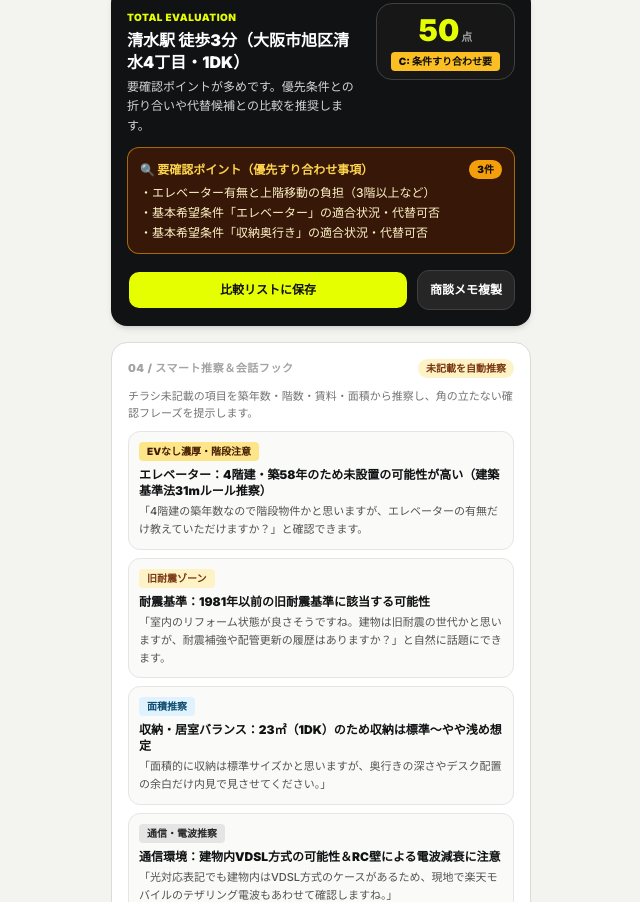
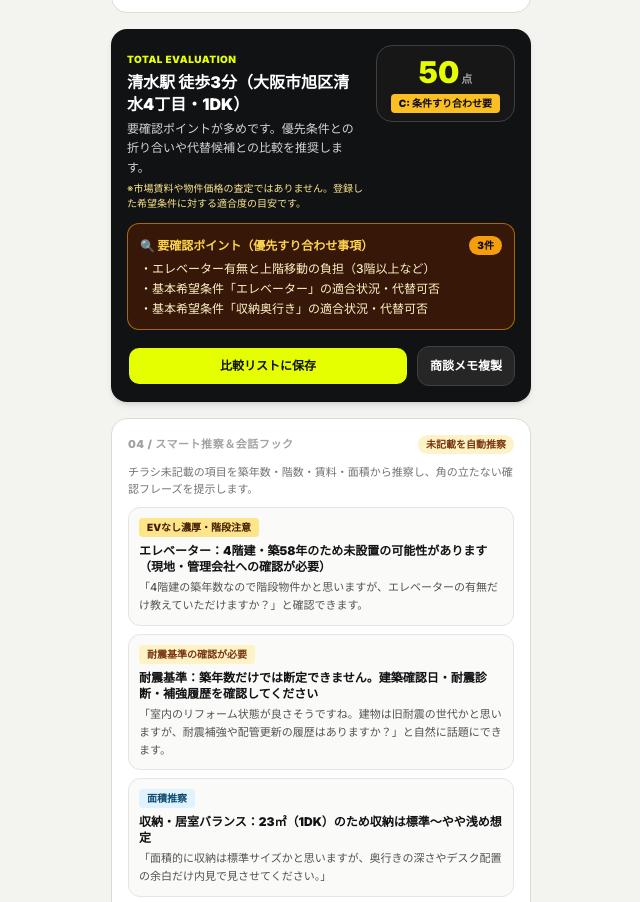
Before and after one commit to studiocalx/maisoku, a plain HTML site: page index.html in a window 1280 px wide. Shown: the part 1097-1999 px from the top of the page, without its empty margins (319-959 px from the left). Drawn offline with nearby package versions, Linux system fonts and the light colour scheme.

Commit message:
Clarify evaluation scope and soften unsupported building inferences

```diff
--- a/index.html
+++ b/index.html
@@ -295,6 +295,7 @@
             <div id="railAnalysisSummary" class="bg-[#F8F8F6] rounded-xl p-2.5 text-xs text-neutral-700 font-medium leading-relaxed border border-neutral-200">
               <!-- JSで沿線分析を表示 -->
             </div>
+            <p class="text-[10px] text-neutral-500">※路線・停車種別・乗換ハブ性は選択内容に基づく簡易評価です。最新の運行情報や駅データを自動照合する機能ではありません。</p>
           </div>
 
           <!-- ミニ地図（同心円距離リング＆生活圏ピン＋外部地図リンク） -->
@@ -351,6 +352,7 @@
                 <span class="text-[10px] font-black uppercase tracking-wider text-[#E6FF00]">Total Evaluation</span>
                 <h2 id="evalTitleDisplay" class="text-base font-black leading-snug mt-0.5">物件名</h2>
                 <p id="evalVerdictText" class="text-xs text-neutral-300 mt-1 leading-relaxed">判定コメント</p>
+                <p class="text-[10px] text-amber-200 mt-1">※市場賃料や物件価格の査定ではありません。登録した希望条件に対する適合度の目安です。</p>
               </div>
               <div class="shrink-0 bg-neutral-900 border border-neutral-700 rounded-2xl px-3.5 py-2 text-center min-w-[86px]">
                 <div class="flex items-baseline justify-center">
@@ -893,13 +895,13 @@
     function generateSmartInferences(prop) {
       const inferences = [];
 
-      // 1. エレベーター推察（建築基準法31mルール・築古低中層）
+      // 1. エレベーター推察（築年数・建物階数からの参考推察。法令判定ではない）
       if (!state.mustHaves.ev && prop.buildAge >= 25 && prop.maxFloor <= 6) {
         const isUpperNoEv = prop.floorNum >= 3;
         inferences.push({
           tag: isUpperNoEv ? 'EVなし濃厚・階段注意' : '設備推察',
           badgeClass: isUpperNoEv ? 'bg-amber-200 text-amber-950' : 'bg-amber-100 text-amber-900',
-          title: `エレベーター：${prop.maxFloor}階建・築${prop.buildAge}年のため未設置の可能性が高い（建築基準法31mルール推察）`,
+          title: `エレベーター：${prop.maxFloor}階建・築${prop.buildAge}年のため未設置の可能性があります（現地・管理会社への確認が必要）`,
           talk: `「${prop.maxFloor}階建の築年数なので階段物件かと思いますが、エレベーターの有無だけ教えていただけますか？」と確認できます。`
         });
       }
@@ -907,9 +909,9 @@
       // 2. 耐震基準推察（1981年6月以前＝築45年以上）
       if (prop.buildAge >= 45) {
         inferences.push({
-          tag: '旧耐震ゾーン',
+          tag: '耐震基準の確認が必要',
           badgeClass: 'bg-amber-100 text-amber-900',
-          title: '耐震基準：1981年以前の旧耐震基準に該当する可能性',
+          title: '耐震基準：築年数だけでは断定できません。建築確認日・耐震診断・補強履歴を確認してください',
           talk: '「室内のリフォーム状態が良さそうですね。建物は旧耐震の世代かと思いますが、耐震補強や配管更新の履歴はありますか？」と自然に話題にできます。'
         });
       }
```
